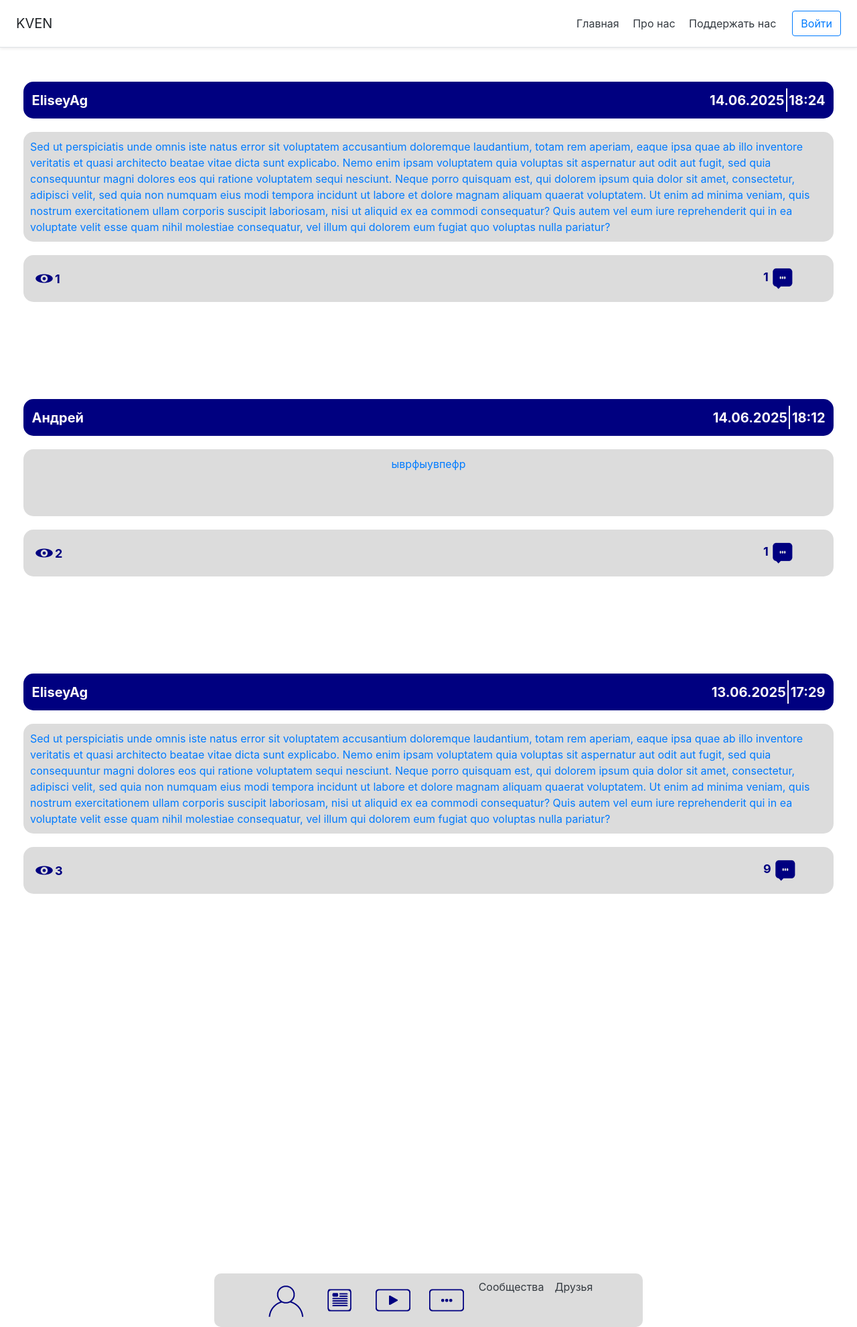
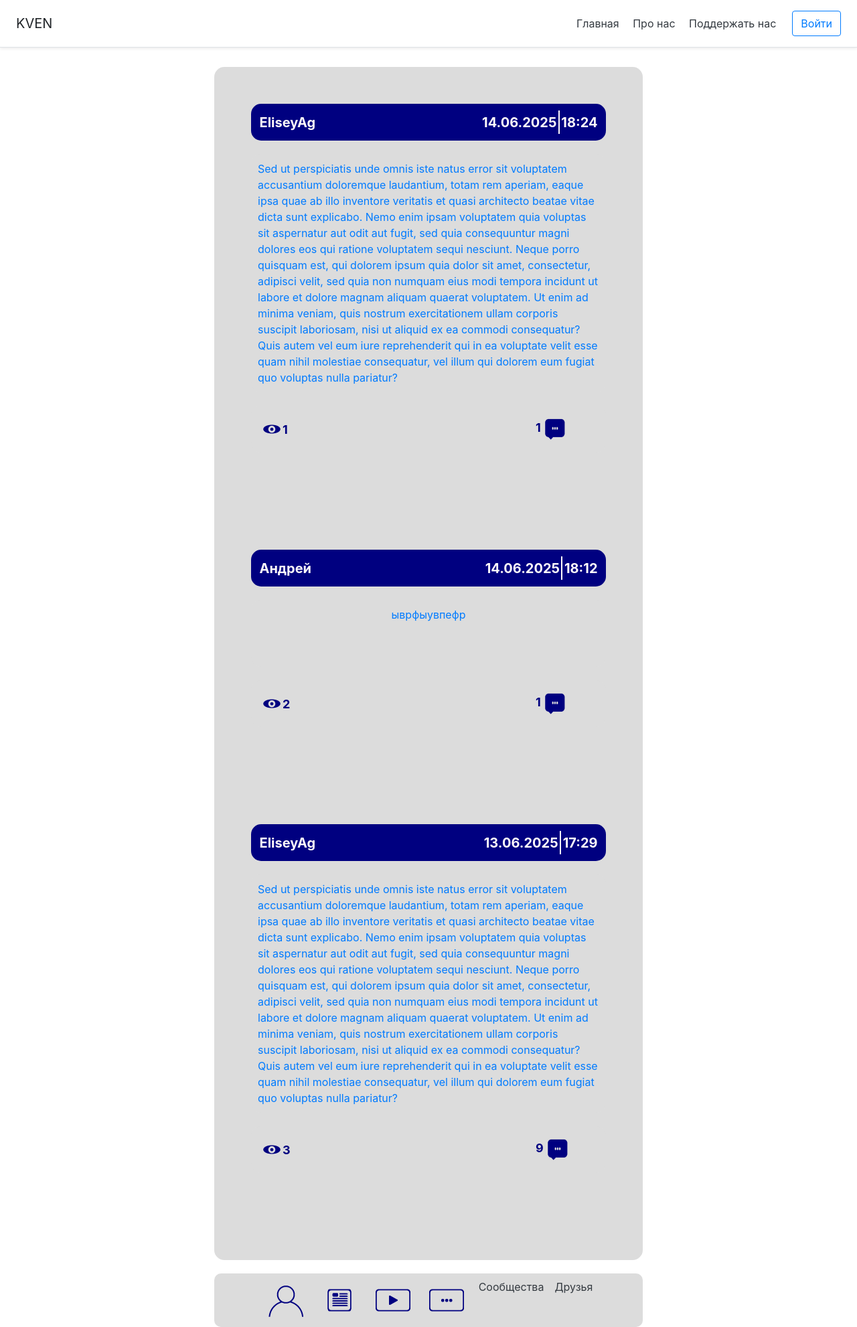
Before and after one commit to EliseyAg/kven-server, a Flask app: page /news in a window 1280 px wide. Shown: the whole page at 67% size. Run offline with Flask 3, Linux system fonts and the light colour scheme; data comes from the database, SQL or seed files in the repository; some libraries are stand-ins or nearby versions.

Commit message:
Fixed index.html

```diff
--- a/templates/index.html
+++ b/templates/index.html
@@ -5,5 +5,7 @@
 {% endblock %}
 
 {% block body %}
-{0}
+<div class="posts__space__scroll__without_profile" id="element">
+    {0}
+</div>
 {% endblock %}
```
